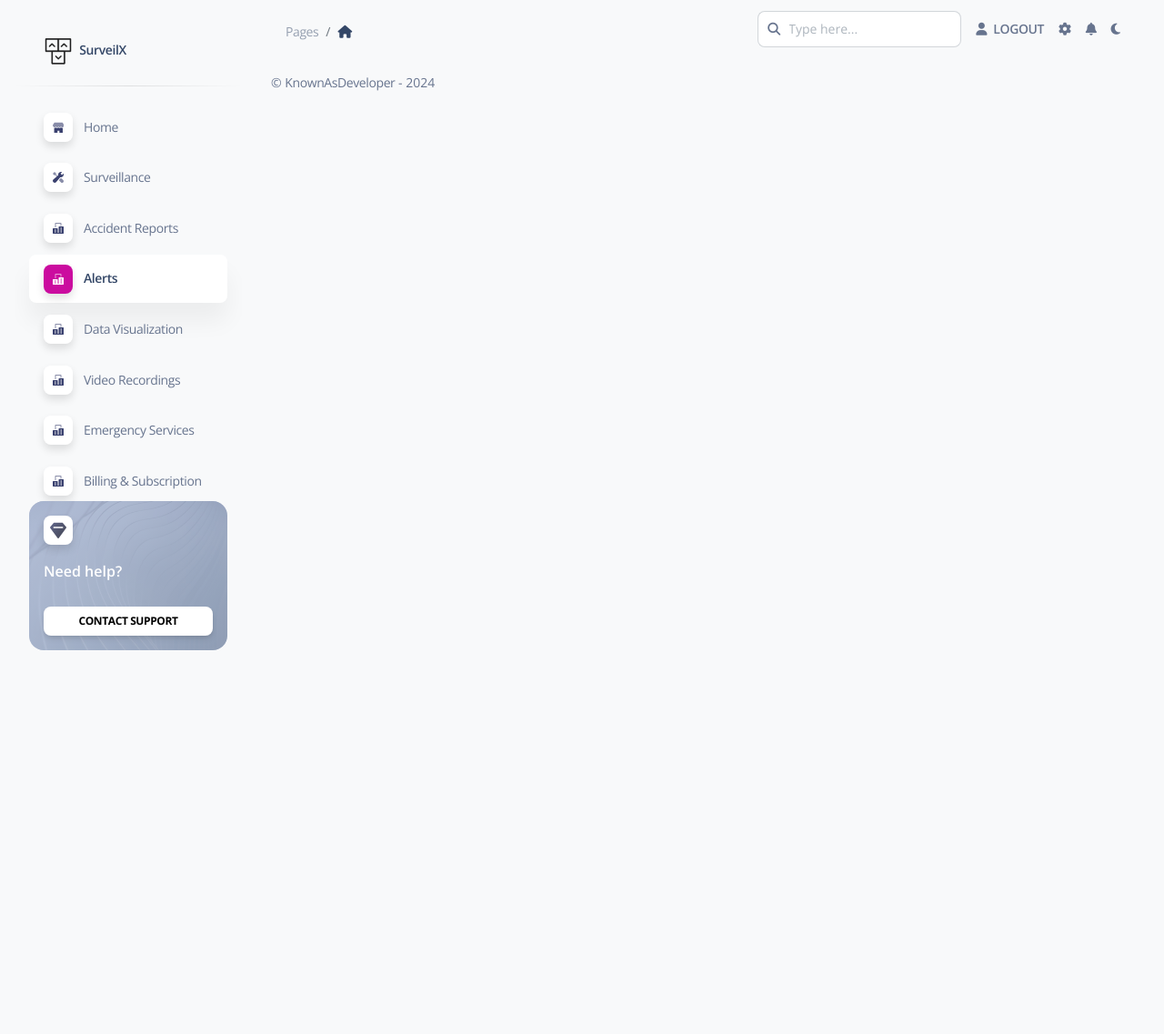
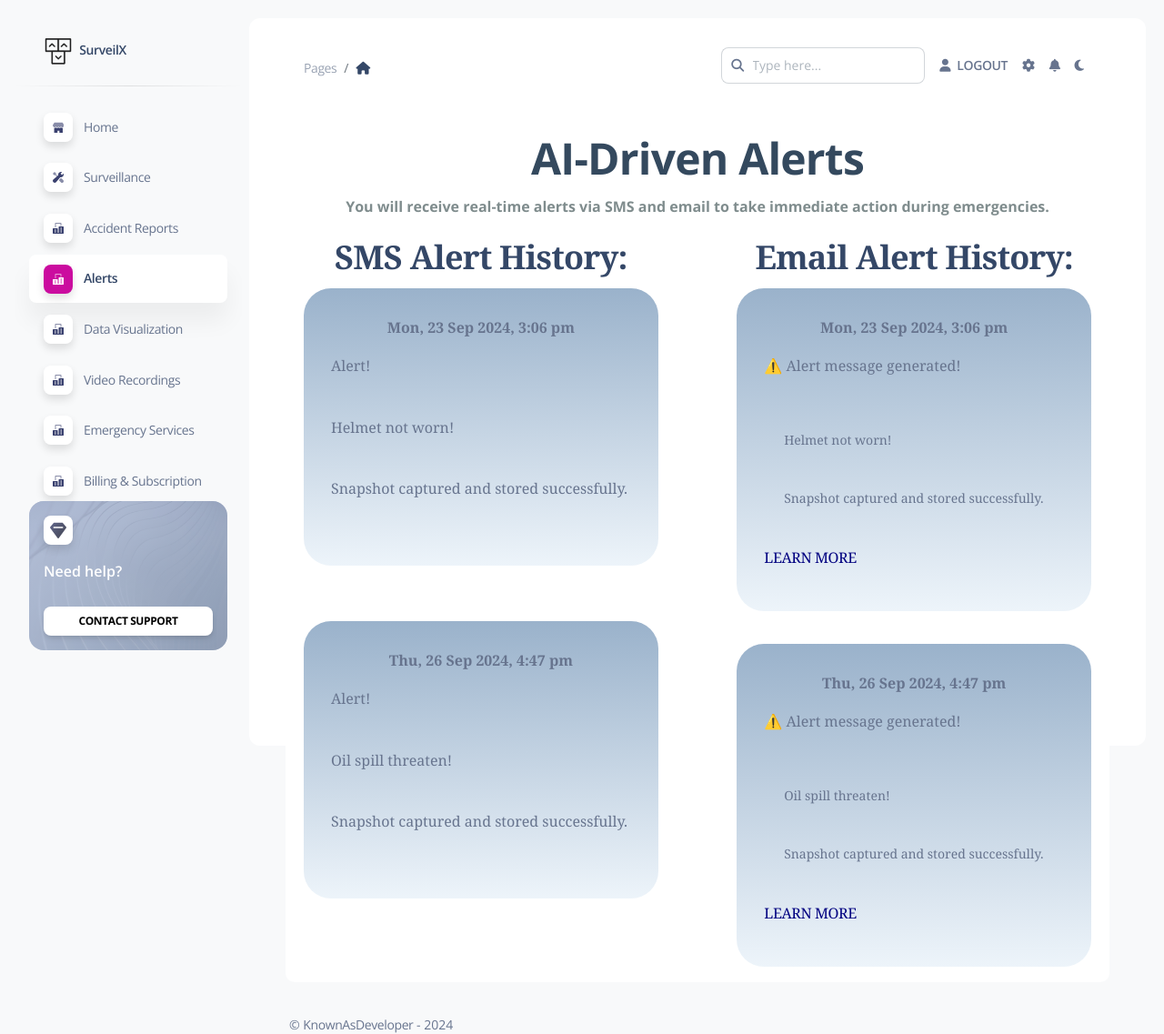
Before and after one commit to KnownAsDevelopers0680/Advanced-Surveillance-System, a Flask app: page /alerts.html in a window 1280 px wide. Shown: the whole page at 91% size. Before the commit the page ends 715 px from the top, so only its background shows below. Run offline with Flask 3, Linux system fonts and the light colour scheme; the visitor is signed in with stand-in values (Sample User, id 1); parts of the project's set-up code (start-up, migrations or seed data) failed here and were passed over; some libraries are stand-ins or nearby versions.

Commit message:
Alert System added

```diff
--- /dev/null
+++ b/apps/static/assets/css/styles.css
@@ -0,0 +1,113 @@
+* {
+    margin: 0;
+    padding: 0;
+    box-sizing: border-box;
+}
+
+body {
+    /* font-family: Cambria; */
+    background-color: #f0f4f7;
+}
+
+
+.container {
+    display: flex;
+    padding-top: 1%;
+
+}
+
+.sidebar {
+    width: 270px;
+    background-color: #2c3e50;
+    padding: 50px;
+    color: white;
+
+}
+
+.sidebar ul {
+    list-style: none;
+}
+
+.sidebar ul li {
+    margin: 20px 0;
+}
+
+.sidebar ul li a {
+    color: white;
+    text-decoration: none;
+    font-size: 18px;
+    border-radius: 20px;
+}
+
+.sidebar ul li a.active {
+    color: #f39c12;
+}
+
+.contact-btn {
+    background-color: #f39c12;
+    color: white;
+    border: none;
+    padding: 10px;
+    margin-top: 50px;
+    cursor: pointer;
+    width: 100%;
+    font-family: cambria;
+
+}
+
+main {
+    flex-grow: 1;
+    padding: 20px;
+    background-color: white;
+    border-radius: 10px;
+    margin: 20px;
+}
+
+header h1 {
+    color: #34495e;
+    text-align : center;
+}
+
+header p {
+    margin-top: 10px;
+    color: #7f8c8d;
+}
+
+.alerts {
+    display: flex;
+    justify-content: space-between;
+    margin-top: 20px;
+    border-radius: 50%;
+}
+
+.alert-history {
+    width: 45%;
+    border-radius: 30px;
+    height: 800px;
+    font-family: Cambria;
+}
+
+.alert-box {
+    background-image: linear-gradient(#9ab2cb,#edf4fa);
+    padding: 30px;
+    border-radius: 30px;
+    margin-top: 10px;
+    font-size: 16px;
+    font-family: Cambria;
+}
+pre
+{
+    font-family: Cambria;
+}
+
+
+.alert-box p strong {
+    display: block;
+    margin-bottom: 10px;
+
+}
+
+.alert-box a {
+    color: #2980b9;
+    text-decoration: none;
+}
--- a/apps/templates/home/alerts.html
+++ b/apps/templates/home/alerts.html
@@ -6,7 +6,83 @@
 {% block stylesheets %}{% endblock stylesheets %}
 
 {% block content %}
+<html>
+    <head>
+        <meta charset="UTF-8">
+        <meta name="viewport" content="width=device-width, initial-scale=1.0">
+        <title>AI-Driven Alerts</title>
+        <link rel="stylesheet" href="../../static/assets/css/styles.css">
+    </head>
+<main>
+    <header>
+        <h1>AI-Driven Alerts</h1>
+        <p style = "text-align: center"><b>You will receive real-time alerts via SMS and email to take immediate action during emergencies.</b></p>
+    </header>
 
+    <section class="alerts">
+        <div class="alert-history">
+            <h2 style = "text-align: center">SMS Alert History:</h2>
+            <div class="alert-box">
+
+                <p style = "text-align: center"><strong >Mon, 23 Sep 2024, 3:06 pm</strong></p>
+                <p>Alert!</p>
+                <br/>
+                <p>   Helmet not worn! </p>
+                <br/>
+                <p>   Snapshot captured and stored successfully.</p>
+                <br/>
+
+            </div>
+
+<br/>
+<br/>
+            <div class="alert-box">
+
+                <p style = "text-align: center"><strong >Thu, 26 Sep 2024, 4:47 pm</strong></p>
+                <p>Alert!</p>
+                <br/>
+                <p>   Oil spill threaten! </p>
+                <br/>
+                <p>   Snapshot captured and stored successfully.</p>
+                <br/>
+
+            </div>
+        </div>
+
+        <div class="alert-history">
+            <h2 style = "text-align: center">Email Alert History:</h2>
+            <div class="alert-box">
+                <p style = "text-align: center"><strong>Mon, 23 Sep 2024, 3:06 pm</strong></p>
+                <p>⚠️  Alert message generated!</p>
+                <br/>
+                <p>
+                <pre>      Helmet not worn! </pre>
+                <br/>
+                <pre>      Snapshot captured and stored successfully.</pre> </p>
+                <br/>
+                     <a href="https://www.industrybuying.com/articles/importance-of-wearing-safety-helmets-at-work/" style = color:navy>LEARN MORE</a></p>
+            </div>
+<br/>
+            <div class="alert-box">
+                <p style = "text-align: center"><strong>Thu, 26 Sep 2024, 4:47 pm</strong></p>
+                <p>⚠️  Alert message generated!</p>
+                <br/>
+                <p>
+                <pre>      Oil spill threaten! </pre>
+                <br/>
+                <pre>      Snapshot captured and stored successfully.</pre> </p>
+                <br/>
+                     <a href="https://ongcindia.com/web/eng/oil-spill-management" style = color:navy>LEARN MORE</a>
+                    </p>
+            </div>
+        </div>
+    </section>
+</main>
+</div>
+
+<script src="script.js"></script>
+</body>
+</html>
 
 {% include "includes/footer.html" %}
 
```
